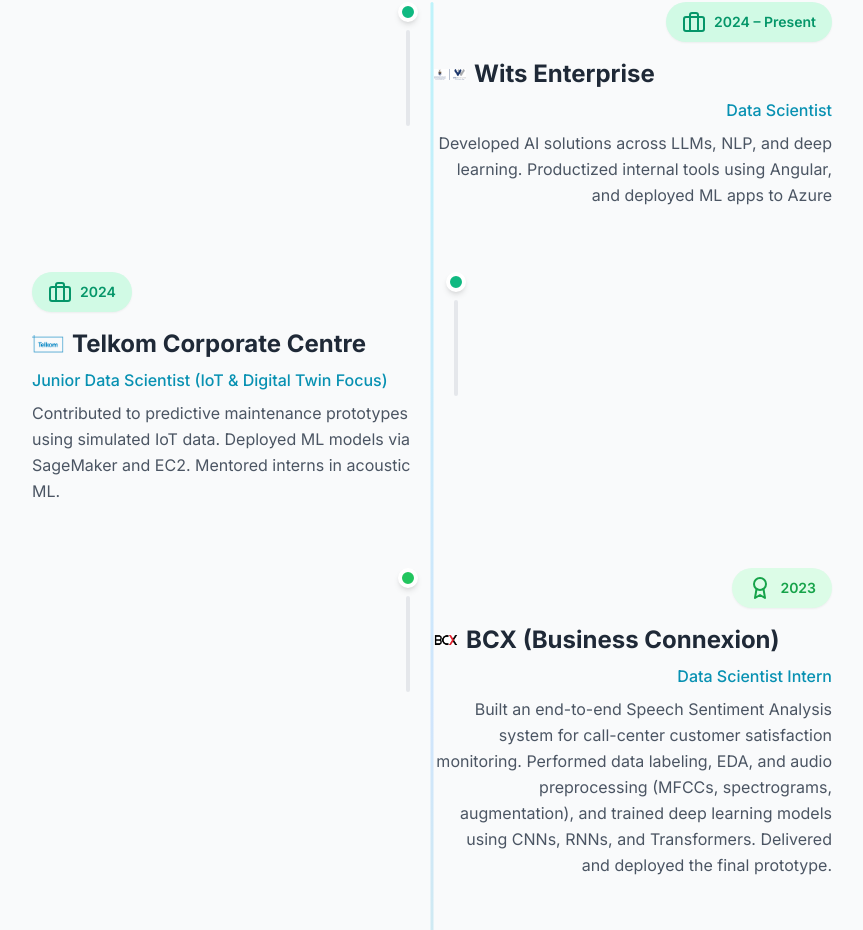
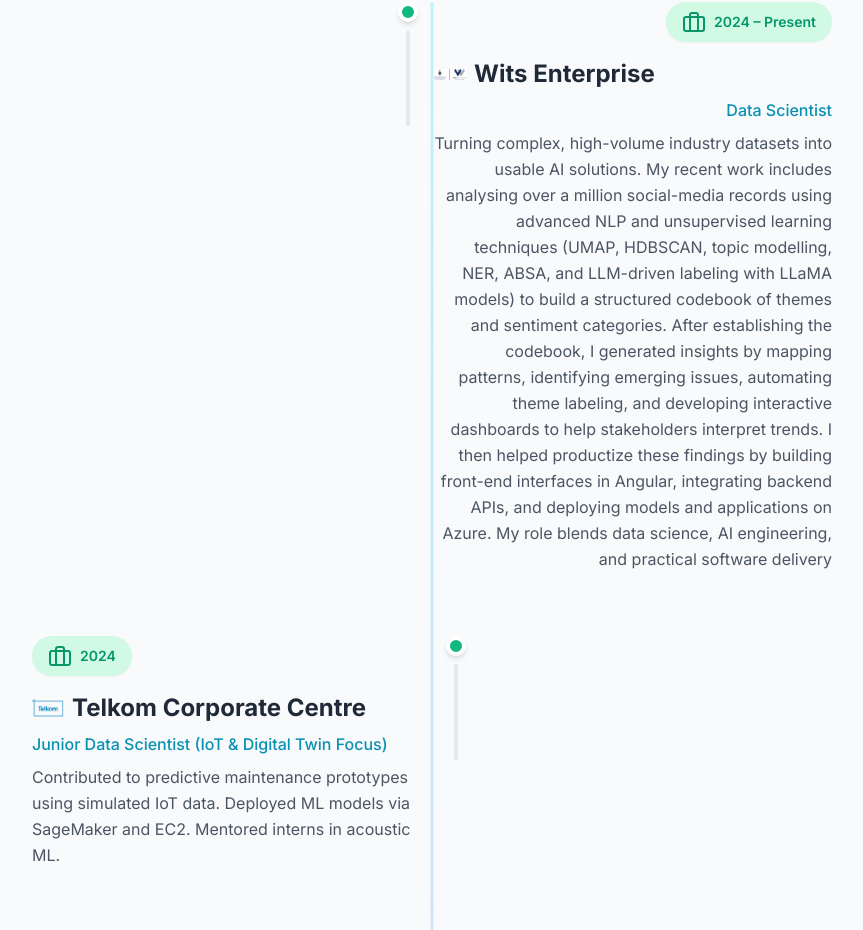
Before and after one commit to Sfiso012/DevWebsite, a Next.js app: page / in a window 1280 px wide. Shown: the part 974-1904 px from the top of the page, without its empty margins (208-1071 px from the left). Built offline with nearby package versions, Linux system fonts and the light colour scheme.

Commit message:
Update Timeline.tsx

```diff
--- a/components/Timeline.tsx
+++ b/components/Timeline.tsx
@@ -12,7 +12,7 @@
         iconPath: "/icons/wits-bm.png",
         logoSize: "w-8 h-8",
         description:
-            "Developed AI solutions across LLMs, NLP, and deep learning. Productized internal tools using Angular, and deployed ML apps to Azure"
+            "Turning complex, high-volume industry datasets into usable AI solutions. My recent work includes analysing over a million social-media records using advanced NLP and unsupervised learning techniques (UMAP, HDBSCAN, topic modelling, NER, ABSA, and LLM-driven labeling with LLaMA models) to build a structured codebook of themes and sentiment categories. After establishing the codebook, I generated insights by mapping patterns, identifying emerging issues, automating theme labeling, and developing interactive dashboards to help stakeholders interpret trends. I then helped productize these findings by building front-end interfaces in Angular, integrating backend APIs, and deploying models and applications on Azure. My role blends data science, AI engineering, and practical software delivery"
     },
     {
         year: "2024",
```
